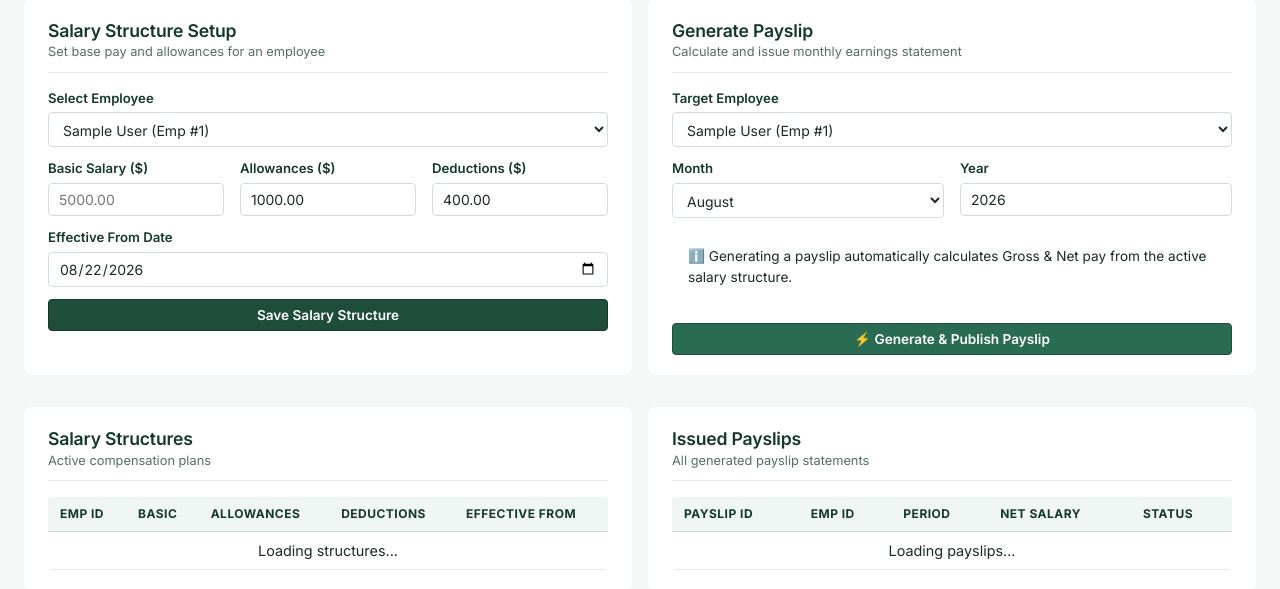
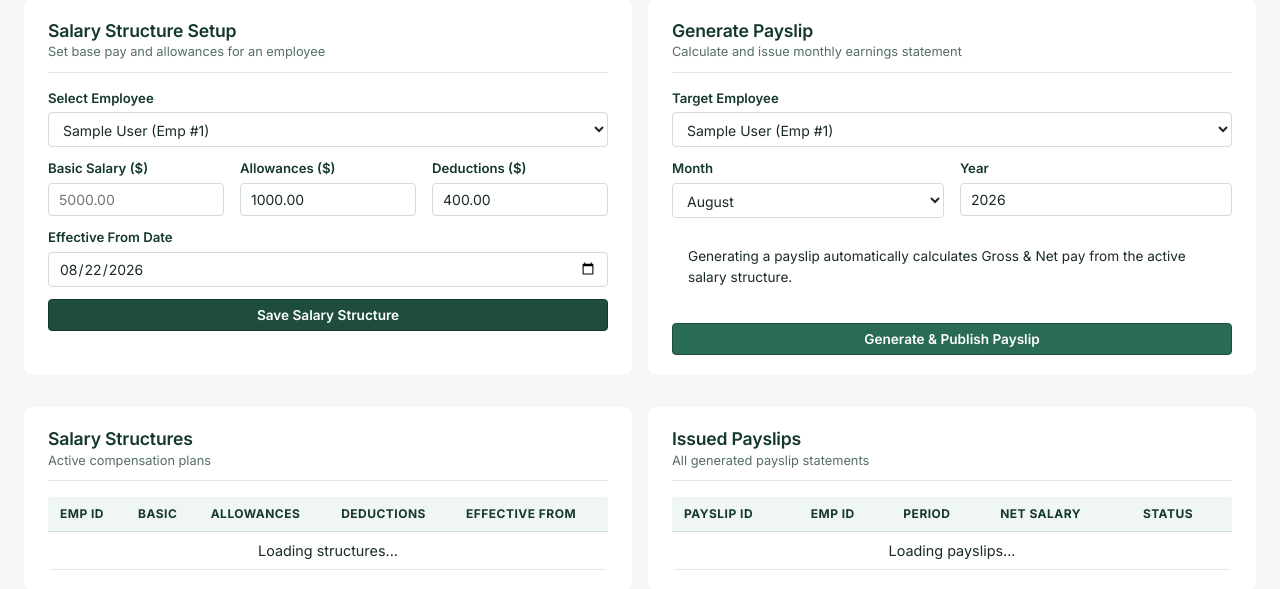
Before and after one commit to sarvesh0710-n/Oodoo_Human_Resource_Management, a FastAPI app: template app/templates/admin_payroll.html in a window 1280 px wide. Shown: the part 170-759 px from the top of the page. Run offline with FastAPI, Linux system fonts and the light colour scheme; the template is opened without the code that fills it: most values are stand-ins (such as "Sample title", 1, 10 or a date in 2020).

Commit message:
style(frontend): remove emojis across all HTML templates for a clean professional UI

```diff
--- a/app/templates/admin_dashboard.html
+++ b/app/templates/admin_dashboard.html
@@ -11,7 +11,7 @@
         </div>
         <div style="display: flex; gap: 0.75rem;">
             <a href="/leave-approvals" class="btn btn-terracotta btn-sm">
-                ⚡ Review Pending Leaves ({{ pending_leaves_count }})
+                Review Pending Leaves ({{ pending_leaves_count }})
             </a>
             <a href="/employees" class="btn btn-primary btn-sm">
                 + Add Employee
--- a/app/templates/admin_payroll.html
+++ b/app/templates/admin_payroll.html
@@ -103,11 +103,11 @@
             </div>
 
             <div style="background: var(--sand-surface); padding: 1rem; border-radius: var(--radius-md); font-size: 0.85rem; color: var(--slate-muted); margin-bottom: 1.25rem;">
-                ℹ️ Generating a payslip automatically calculates Gross & Net pay from the active salary structure.
+                Generating a payslip automatically calculates Gross & Net pay from the active salary structure.
             </div>
 
             <button type="submit" class="btn btn-terracotta" style="width: 100%;">
-                ⚡ Generate & Publish Payslip
+                Generate & Publish Payslip
             </button>
         </form>
     </div>
--- a/app/templates/dashboard.html
+++ b/app/templates/dashboard.html
@@ -6,7 +6,7 @@
 <div style="margin-bottom: 2rem;">
     <div style="display: flex; justify-content: space-between; align-items: flex-end;">
         <div>
-            <h1 style="margin-bottom: 0.25rem;">Hello, {{ employee.first_name if employee else 'Team Member' }} 👋</h1>
+            <h1 style="margin-bottom: 0.25rem;">Hello, {{ employee.first_name if employee else 'Team Member' }}</h1>
             <p style="color: var(--slate-muted);">Here is your work summary for today, {{ current_date_str or 'Today' }}.</p>
         </div>
         {% if user.role == 'admin_hr' %}
```
